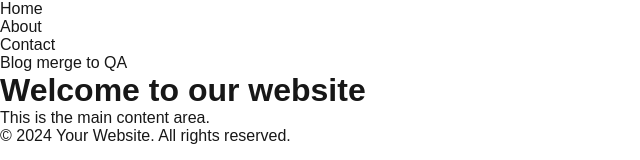
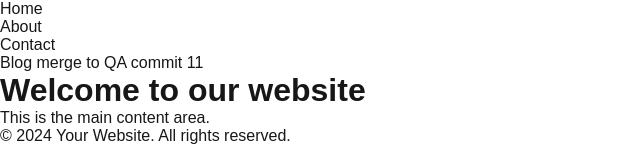
Before and after one commit to Anki-1611/React-app, a Next.js app: page / in a window 1280 px wide. Shown: the top 160 px of the page, without its empty margins (0-640 px from the left). Built offline with nearby package versions, Linux system fonts and the light colour scheme.

Commit message:
commit 11 to dev
commit 11 to dev

```diff
--- a/src/app/page.js
+++ b/src/app/page.js
@@ -6,7 +6,7 @@ const Navbar = () => {
         <li><a href="#home" className="text-white">Home</a></li>
         <li><a href="#about" className="text-white">About</a></li>
         <li><a href="#contact" className="text-white">Contact</a></li>
-        <li><a href="#contact" className="text-white">Blog merge to QA</a></li>
+        <li><a href="#contact" className="text-white">Blog merge to QA commit 11</a></li>
       </ul>
     </nav>
   );
```
